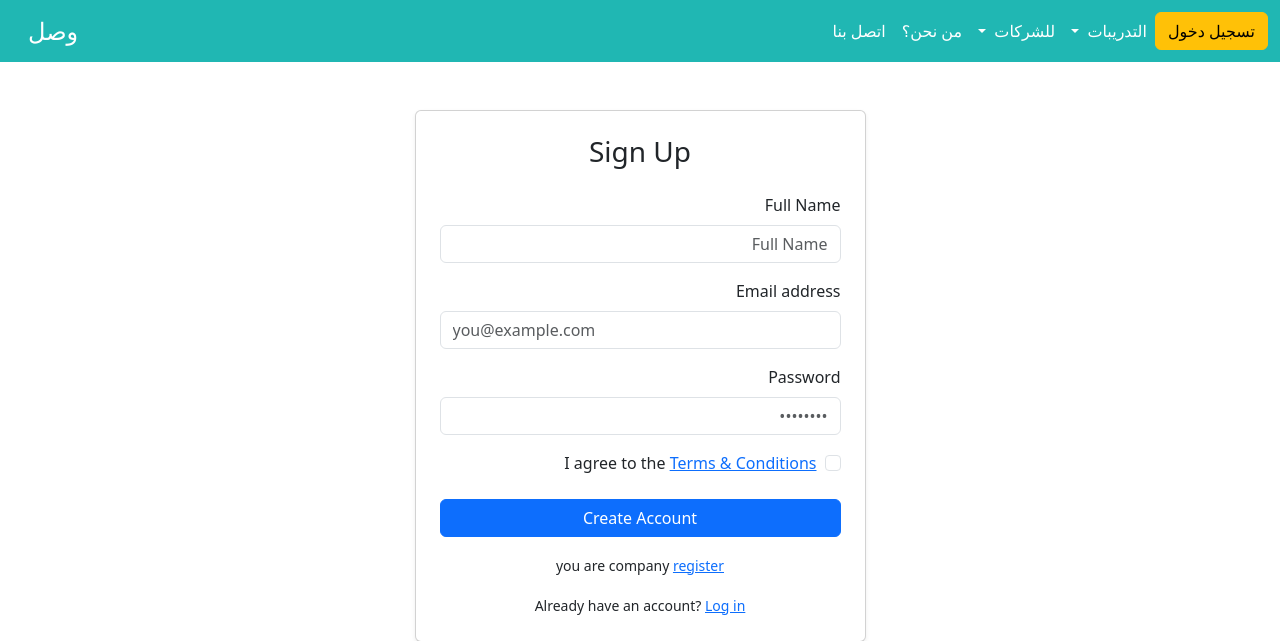
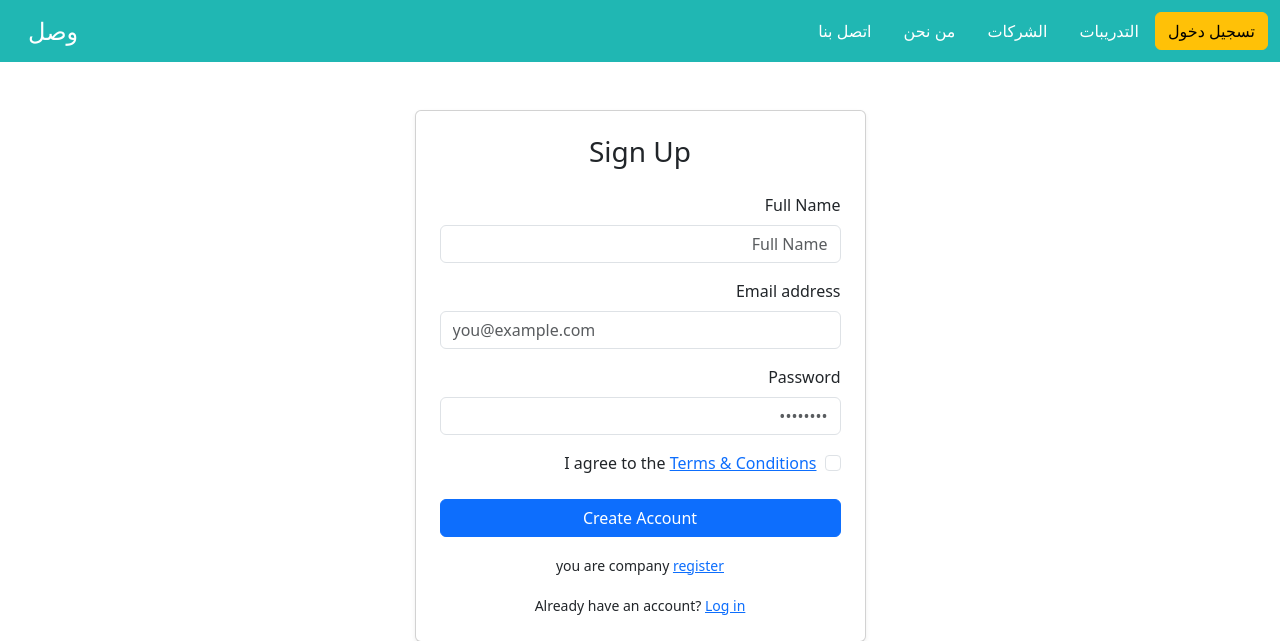
Before and after one commit to abdulrahman043/CAPSTONE_PROJECT, a Django app: page /signup/ in a window 1280 px wide. Shown: the top 641 px of the page. Run offline with Django 5.2, Linux system fonts and the light colour scheme.

Commit message:
FIX base desgin

```diff
--- a/WasslPoint/main/templates/main/base.html
+++ b/WasslPoint/main/templates/main/base.html
@@ -11,90 +11,68 @@
   >
   <title>وصل</title>
   <style>
-    /* فقط لضبط اللون بدقّة */
     .navbar-bg { background-color: #20b7b3; }
   </style>
 </head>
 <body>
+    <nav class="navbar navbar-expand-lg navbar-bg navbar-dark">
+        <!-- شريط الـ flex الرئيسي -->
+        <div class="container-fluid d-flex align-items-center justify-content-between">
 
-<nav class="navbar navbar-expand-lg navbar-bg ">
-  <div class="container-fluid">
-    {%if not request.user.is_authenticated%}
-    <a class="btn btn-warning" href="{%url 'accounts:login_view'%}">تسجيل دخول</a>
-    {%else%}
-    <a class="btn btn-warning" href="{%url 'accounts:logout'%}">تسجيل خروج</a>
-
-    {%endif%}
-
-    <!-- زر الهامبرغر في الشاشات الصغيره -->
+          <!-- 1) زر الهامبرغر (يظهر فقط على الجوال)، order-0 ليكون أول عنصر -->
           <button
-      class="navbar-toggler"
+            class="navbar-toggler d-lg-none order-0"
             type="button"
             data-bs-toggle="collapse"
-      data-bs-target="#mainNav"
-      aria-controls="mainNav"
+            data-bs-target="#mobileNav"
+            aria-controls="mobileNav"
             aria-expanded="false"
             aria-label="تبديل التنقّل"
           >
             <span class="navbar-toggler-icon"></span>
           </button>
 
-    <!-- قائمة الروابط -->
-    <div class="collapse navbar-collapse" id="mainNav">
-      <ul class="navbar-nav me-auto mb-2 mb-lg-0">
-        <!-- التدريبات -->
-        <li class="nav-item dropdown">
-          <a
-            class="nav-link dropdown-toggle text-white"
-            href="#"
-            id="trainingDropdown"
-            role="button"
-            data-bs-toggle="dropdown"
-            aria-expanded="false"
-          >
-            التدريبات
-          </a>
-          <ul class="dropdown-menu" aria-labelledby="trainingDropdown">
-            <li><a class="dropdown-item" href="#">آرامكو</a></li>
-            <li><a class="dropdown-item" href="#">سابك</a></li>
-            <li><a class="dropdown-item" href="#">طوي...</a></li>
-          </ul>
-        </li>
+          <!-- 2) زر تسجيل دخول/خروج (يظهر فقط على الديسكتوب)، order-lg-0 -->
+          <div class="d-none d-lg-block order-lg-0">
+            {% if not request.user.is_authenticated %}
+              <a class="btn btn-warning" href="{% url 'accounts:login_view' %}">تسجيل دخول</a>
+            {% else %}
+              <a class="btn btn-warning" href="{% url 'accounts:logout' %}">تسجيل خروج</a>
+            {% endif %}
+          </div>
 
-        <!-- للشركات -->
-        <li class="nav-item dropdown">
-          <a
-            class="nav-link dropdown-toggle text-white"
-            href="#"
-            id="companiesDropdown"
-            role="button"
-            data-bs-toggle="dropdown"
-            aria-expanded="false"
-          >
-            للشركات
-          </a>
-          <ul class="dropdown-menu" aria-labelledby="companiesDropdown">
-            <li><a class="dropdown-item" href="#">شركة 1</a></li>
-            <li><a class="dropdown-item" href="#">شركة 2</a></li>
-          </ul>
-        </li>
-
-        <!-- من نحن؟ -->
-        <li class="nav-item">
-          <a class="nav-link text-white" href="#">من نحن؟</a>
-        </li>
-
-        <!-- اتصل بنا -->
-        <li class="nav-item">
-          <a class="nav-link text-white" href="#">اتصل بنا</a>
-        </li>
+          <!-- 3) قائمة الروابط (تظهر فقط على الديسكتوب)، order-lg-1 + mx-auto لتمركزها -->
+          <ul class="navbar-nav d-none d-lg-flex  order-lg-1">
+            <li class="nav-item mx-2"><a class="nav-link text-white" href="#">التدريبات</a></li>
+            <li class="nav-item mx-2"><a class="nav-link text-white" href="#">الشركات</a></li>
+            <li class="nav-item mx-2"><a class="nav-link text-white" href="#">من نحن</a></li>
+            <li class="nav-item mx-2"><a class="nav-link text-white" href="#">اتصل بنا</a></li>
           </ul>
 
-      <a class="navbar-brand text-white fs-4" href="#">وصل</a>
+          <!-- 4) العلامة التجارية "وصل" دائماً في أقصى اليسار -->
+          <a class="navbar-brand text-white fs-4 ms-auto order-1 order-lg-2" href="#">وصل</a>
 
+        </div>
+
+        <!-- قائمة الجوال المطوية -->
+        <div class="collapse d-lg-none" id="mobileNav">
+          <ul class="navbar-nav px-3 pt-3 pb-2">
+            <li class="nav-item"><a class="nav-link text-white" href="#">التدريبات</a></li>
+            <li class="nav-item"><a class="nav-link text-white" href="#">الشركات</a></li>
+            <li class="nav-item"><a class="nav-link text-white" href="#">من نحن</a></li>
+            <li class="nav-item"><a class="nav-link text-white" href="#">اتصل بنا</a></li>
+          </ul>
+          <!-- زر المصادقة في أسفل القائمة -->
+          <div class="px-3 pb-3">
+            {% if not request.user.is_authenticated %}
+              <a class="btn btn-warning w-100" href="{% url 'accounts:login_view' %}">تسجيل دخول</a>
+            {% else %}
+              <a class="btn btn-warning w-100" href="{% url 'accounts:logout' %}">تسجيل خروج</a>
+            {% endif %}
           </div>
         </div>
       </nav>
+
 
 {%block content%}
 {%endblock%}
```
Lines whose indentation alone changed are shown as unchanged.
